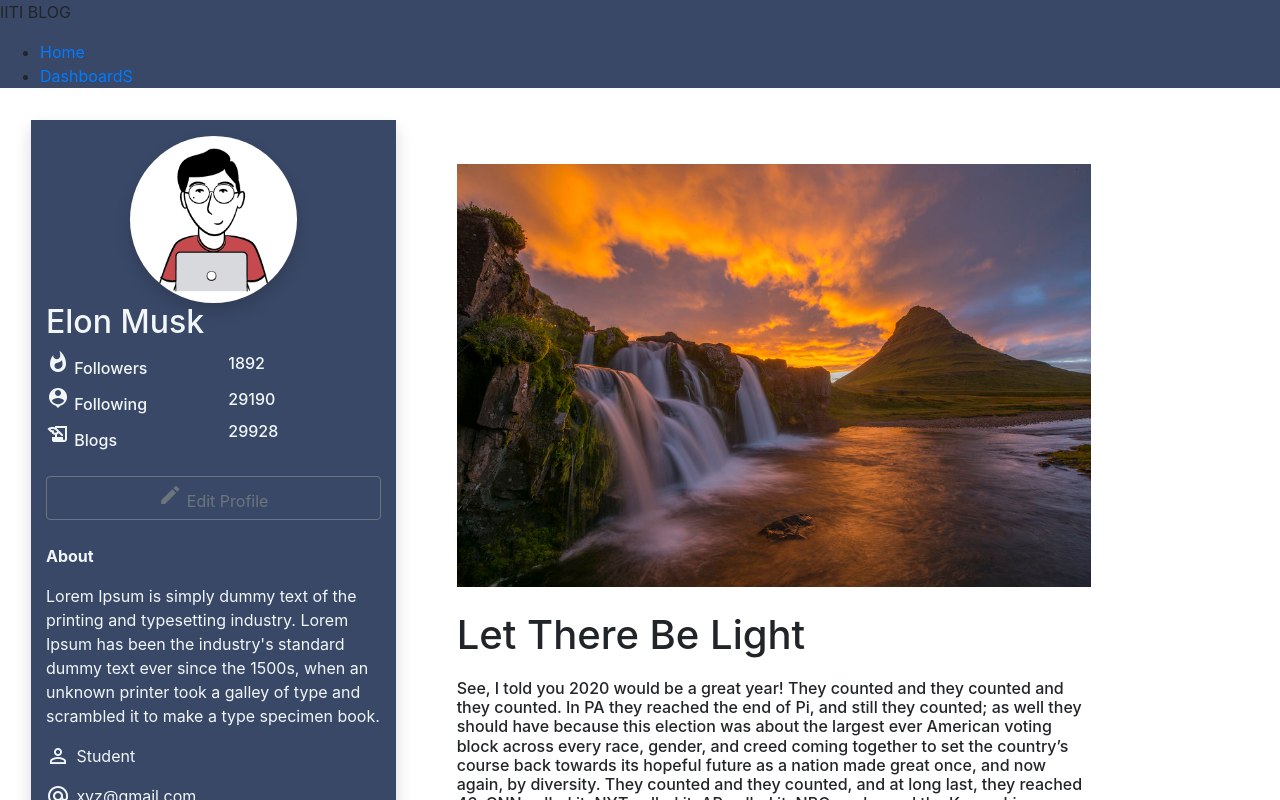
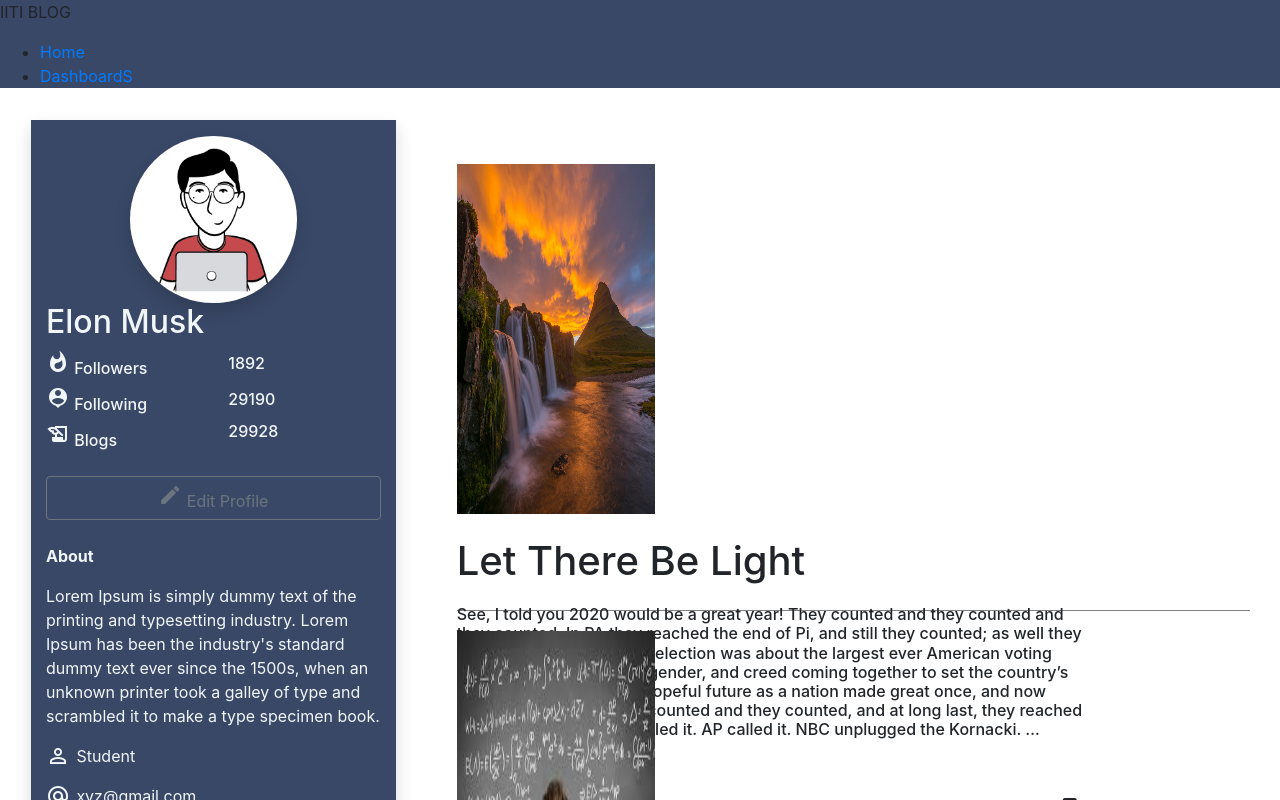
Before and after one commit to ankh77sb/Blog_website, a React (Create React App) app: page /dashboard in a window 1280 px wide. Shown: the top 800 px of the page. Built offline with nearby package versions, Linux system fonts and the light colour scheme.

Commit message:
Update dashboard.css

```diff
--- a/src/Components/dashboard.css
+++ b/src/Components/dashboard.css
@@ -26,7 +26,8 @@
   }
 
   .item{
-    width: 80%;
+    width: 25%;
+    height: 75%;
     margin-top: 20px;
     justify-content: space-around;
   }
@@ -40,12 +41,7 @@
 
   }
 
-  .bookmark{
-    margin-left: 75%;
-    margin-right: 10%;
-    width: 5%;
-     height: 40%;
-  }
+
 
   @media screen and (min-width:320px) and (max-width:374px)
   {
```
